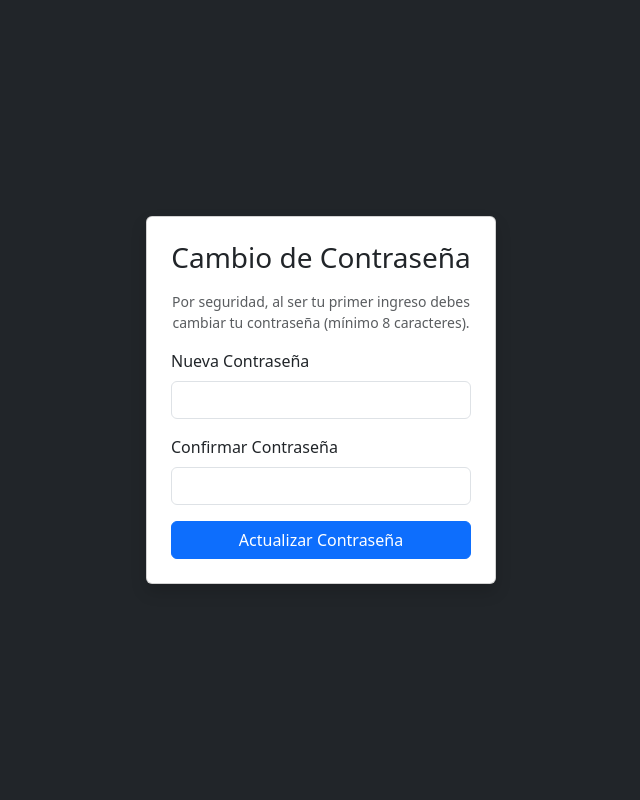
After one commit to danielretan0894/barberia, a Flask app: page /forzar_cambio_password in a window 1280 px wide. The commit adds this page. Shown: the whole page, without its empty margins (319-959 px from the left). Run offline with Flask 3, Linux system fonts and the light colour scheme; the visitor is signed in with stand-in values (Sample User, id 1).

Commit message:
actulizacion7

```diff
--- a/app.py
+++ b/app.py
@@ -1,6 +1,8 @@
 from flask import Flask, render_template, request, redirect, url_for, session
 from base_datos import GestorBaseDatos
 from datetime import datetime
+from werkzeug.security import generate_password_hash, check_password_hash
+import os
 
 app = Flask(__name__)
 app.secret_key = 'mi_contraseña_secreta_super_segura'
@@ -8,7 +10,7 @@ db = GestorBaseDatos()
 
 @app.before_request
 def guardia():
-    rutas_publicas = ['login', 'login_demo', 'seleccionar_sucursal', 'suscripcion_vencida']
+    rutas_publicas = ['login', 'login_demo', 'seleccionar_sucursal', 'suscripcion_vencida', 'forzar_cambio_password']
     if request.endpoint not in rutas_publicas and request.endpoint != 'static':
         if 'usuario_logeado' not in session: return redirect(url_for('login'))
 
@@ -16,20 +18,62 @@ def guardia():
 def login():
     error = None
     if request.method == 'POST':
-        sucursales = db.verificar_usuario_multiples_negocios(request.form['usuario'], request.form['password'])
+        usuario_ingresado = request.form['usuario']
+        password_ingresada = request.form['password']
+
+        sucursales = db.verificar_usuario_multiples_negocios(usuario_ingresado, password_ingresada)
+
         if sucursales:
-            if sucursales[0][0] == 'superadmin':
-                session.update({'usuario_logeado': request.form['usuario'], 'rol': 'superadmin', 'id_negocio': 0})
-                return redirect(url_for('superadmin'))
-            elif len(sucursales) == 1:
-                session.update({'usuario_logeado': request.form['usuario'], 'rol': sucursales[0][0], 'id_negocio': sucursales[0][1], 'nombre_barberia': sucursales[0][2]})
+            # Consultamos si este usuario específico debe cambiar su contraseña por primera vez
+            conexion = db.conectar()
+            cursor = conexion.cursor()
+            cursor.execute("SELECT id, cambiar_password FROM usuarios WHERE usuario = ?", (usuario_ingresado,))
+            user_db_info = cursor.fetchone()
+            conexion.close()
+
+            if user_db_info and user_db_info[1] == 1:
+                session['id_usuario_cambio'] = user_db_info[0]
+                return redirect(url_for('forzar_cambio_password'))
+
+            if len(sucursales) == 1:
+                session.update({
+                    'usuario_logeado': usuario_ingresado,
+                    'rol': sucursales[0][0],
+                    'id_negocio': sucursales[0][1],
+                    'nombre_barberia': sucursales[0][2]
+                })
+                if sucursales[0][0] == 'superadmin':
+                    return redirect(url_for('superadmin'))
                 return redirect(url_for('inicio'))
             else:
-                session.update({'temp_usuario': request.form['usuario'], 'temp_sucursales': sucursales})
+                session['temp_usuario'] = usuario_ingresado
+                session['temp_sucursales'] = sucursales
                 return redirect(url_for('seleccionar_sucursal'))
         else:
-            error = 'Usuario o contraseña incorrectos.'
+            error = "Usuario o contraseña incorrectos."
+
     return render_template('login.html', error=error)
+
+@app.route('/forzar_cambio_password', methods=['GET', 'POST'])
+def forzar_cambio_password():
+    if 'id_usuario_cambio' not in session:
+        return redirect(url_for('login'))
+
+    error = None
+    if request.method == 'POST':
+        nueva_pass = request.form['nueva_password']
+        conf_pass = request.form['confirmar_password']
+
+        if len(nueva_pass) < 8:
+            error = "La contraseña debe tener al menos 8 caracteres."
+        elif nueva_pass != conf_pass:
+            error = "Las contraseñas no coinciden."
+        else:
+            db.actualizar_password_inicial(session['id_usuario_cambio'], nueva_pass)
+            session.pop('id_usuario_cambio', None)
+            return redirect(url_for('login'))
+
+    return render_template('cambiar_password_inicial.html', error=error)
 
 @app.route('/seleccionar_sucursal', methods=['GET', 'POST'])
 def seleccionar_sucursal():
@@ -52,13 +96,17 @@ def login_demo():
     return redirect(url_for('login'))
 
 @app.route('/logout')
-def logout(): session.clear(); return redirect(url_for('login'))
+def logout():
+    session.clear()
+    return redirect(url_for('login'))
 
 @app.route('/')
-def inicio(): return render_template('peluqueria.html', balance_python=db.obtener_resumen(session['id_negocio'])[0], citas_python=db.obtener_resumen(session['id_negocio'])[3], agenda_python=db.obtener_lista_citas(session['id_negocio']), barberos_python=db.obtener_barberos(session['id_negocio']), servicios_python=db.obtener_servicios(session['id_negocio']), alertas_python=db.obtener_alertas_inventario(session['id_negocio']))
+def inicio():
+    return render_template('peluqueria.html', balance_python=db.obtener_resumen(session['id_negocio'])[0], citas_python=db.obtener_resumen(session['id_negocio'])[3], agenda_python=db.obtener_lista_citas(session['id_negocio']), barberos_python=db.obtener_barberos(session['id_negocio']), servicios_python=db.obtener_servicios(session['id_negocio']), alertas_python=db.obtener_alertas_inventario(session['id_negocio']))
 
 @app.route('/pos')
-def pos(): return render_template('pos.html', barberos_python=db.obtener_barberos(session['id_negocio']), servicios_python=db.obtener_servicios(session['id_negocio']))
+def pos():
+    return render_template('pos.html', barberos_python=db.obtener_barberos(session['id_negocio']), servicios_python=db.obtener_servicios(session['id_negocio']))
 
 @app.route('/cobrar_pos', methods=['POST'])
 def cobrar_pos():
@@ -67,19 +115,24 @@ def cobrar_pos():
     return redirect(url_for('pos'))
 
 @app.route('/agenda')
-def agenda(): return render_template('agenda.html', agenda_python=db.obtener_lista_citas(session['id_negocio']))
+def agenda():
+    return render_template('agenda.html', agenda_python=db.obtener_lista_citas(session['id_negocio']))
 
 @app.route('/clientes')
-def clientes(): return render_template('clientes.html', clientes_python=db.obtener_clientes(session['id_negocio']), db=db)
+def clientes():
+    return render_template('clientes.html', clientes_python=db.obtener_clientes(session['id_negocio']), db=db)
 
 @app.route('/finanzas')
-def finanzas(): return render_template('finanzas.html', balance_python=db.obtener_resumen(session['id_negocio'])[0], efectivo_python=db.obtener_resumen(session['id_negocio'])[1], banco_python=db.obtener_resumen(session['id_negocio'])[2], transacciones_python=db.obtener_transacciones(session['id_negocio']), reporte_barberos=db.obtener_reporte_barberos(session['id_negocio']))
+def finanzas():
+    return render_template('finanzas.html', balance_python=db.obtener_resumen(session['id_negocio'])[0], efectivo_python=db.obtener_resumen(session['id_negocio'])[1], banco_python=db.obtener_resumen(session['id_negocio'])[2], transacciones_python=db.obtener_transacciones(session['id_negocio']), reporte_barberos=db.obtener_reporte_barberos(session['id_negocio']))
 
 @app.route('/inventario')
-def inventario(): return render_template('inventario.html', servicios_python=db.obtener_servicios(session['id_negocio']), alertas_python=db.obtener_alertas_inventario(session['id_negocio']))
+def inventario():
+    return render_template('inventario.html', servicios_python=db.obtener_servicios(session['id_negocio']), alertas_python=db.obtener_alertas_inventario(session['id_negocio']))
 
 @app.route('/ajustes')
-def ajustes(): return render_template('ajustes.html', barberos_python=db.obtener_barberos(session['id_negocio']), usuarios_python=db.obtener_usuarios(session['id_negocio']))
+def ajustes():
+    return render_template('ajustes.html', barberos_python=db.obtener_barberos(session['id_negocio']), usuarios_python=db.obtener_usuarios(session['id_negocio']))
 
 @app.route('/nuevo_usuario', methods=['POST'])
 def nuevo_usuario():
@@ -105,7 +158,7 @@ def nuevo_servicio():
 def superadmin():
     if session.get('rol') != 'superadmin': return redirect(url_for('login'))
     act, ing = db.obtener_finanzas_superadmin()
-    return render_template('superadmin.html', negocios=db.obtener_todos_negocios(), alertas=db.obtener_negocios_urgentes(), negocios_activos=act, ingresos_globales=ing, desglose_financiero=db.obtener_desglose_financiero_negocios(), usuarios_globales=db.obtener_todos_los_usuarios())
+    return render_template('superadmin.html', negocios=db.obtener_todos_negocios(), alertas=db.obtener_negocios_urgentes(), negocios_activos=act, ingresos_globales=ing, desglose_financiero=db.obtener_desglose_financiero_negocios(), usuarios_globales=db.obtener_todos_los_usuarios(), usuario=session.get('usuario_logeado'))
 
 @app.route('/crear_negocio', methods=['POST'])
 def crear_negocio():
@@ -123,23 +176,23 @@ def eliminar_negocio(id_negocio):
         db.eliminar_negocio_completo(id_negocio)
     return redirect(url_for('superadmin'))
 
-@app.route('/cambiar_password_admin', methods=['POST'])
-def cambiar_password_admin():
-    db.cambiar_password_usuario(request.form['id_usuario'], request.form['nueva_password'])
-    return redirect(url_for('superadmin'))
-
 @app.route('/eliminar_usuario_admin/<int:id_usuario>')
 def eliminar_usuario_admin(id_usuario):
     if session.get('rol') == 'superadmin':
         db.eliminar_usuario_global(id_usuario)
     return redirect(url_for('superadmin'))
 
+@app.route('/cambiar_password_admin', methods=['POST'])
+def cambiar_password_admin():
+    if session.get('rol') != 'superadmin':
+        return redirect(url_for('login'))
+    db.cambiar_password_usuario(request.form['id_usuario'], request.form['nueva_password'])
+    return redirect(url_for('superadmin'))
+
 @app.template_filter('datetime_diff')
 def datetime_diff(date_str):
     return datetime.strptime(date_str, "%Y-%m-%d") - datetime.now()
 
-import os
-
 if __name__ == '__main__':
     port = int(os.environ.get('PORT', 5000))
-    app.run(host='0.0.0.0', port=port)
+    app.run(host='0.0.0.0', port=port, debug=False)
--- /dev/null
+++ b/templates/cambiar_password_inicial.html
@@ -0,0 +1,30 @@
+<!DOCTYPE html>
+<html lang="es">
+<head>
+    <meta charset="UTF-8">
+    <title>Cambio Obligatorio de Contraseña</title>
+    <link href="https://cdn.jsdelivr.net/npm/bootstrap@5.3.0/dist/css/bootstrap.min.css" rel="stylesheet">
+</head>
+<body class="bg-dark d-flex justify-content-center align-items-center vh-100">
+    <div class="card p-4 shadow" style="width: 350px;">
+        <h3 class="text-center mb-3">Cambio de Contraseña</h3>
+        <p class="text-muted small text-center">Por seguridad, al ser tu primer ingreso debes cambiar tu contraseña (mínimo 8 caracteres).</p>
+
+        {% if error %}
+            <div class="alert alert-danger p-2 small">{{ error }}</div>
+        {% endif %}
+
+        <form method="POST">
+            <div class="mb-3">
+                <label class="form-label">Nueva Contraseña</label>
+                <input type="password" name="nueva_password" class="form-control" minlength="8" required>
+            </div>
+            <div class="mb-3">
+                <label class="form-label">Confirmar Contraseña</label>
+                <input type="password" name="confirmar_password" class="form-control" minlength="8" required>
+            </div>
+            <button type="submit" class="w-100 btn btn-primary">Actualizar Contraseña</button>
+        </form>
+    </div>
+</body>
+</html>
```
Also changed, not shown: base_datos.py (+49 -14 lines), reset_admin.py (added, +29 -0 lines), templates/superadmin.html (+7 -0 lines).
